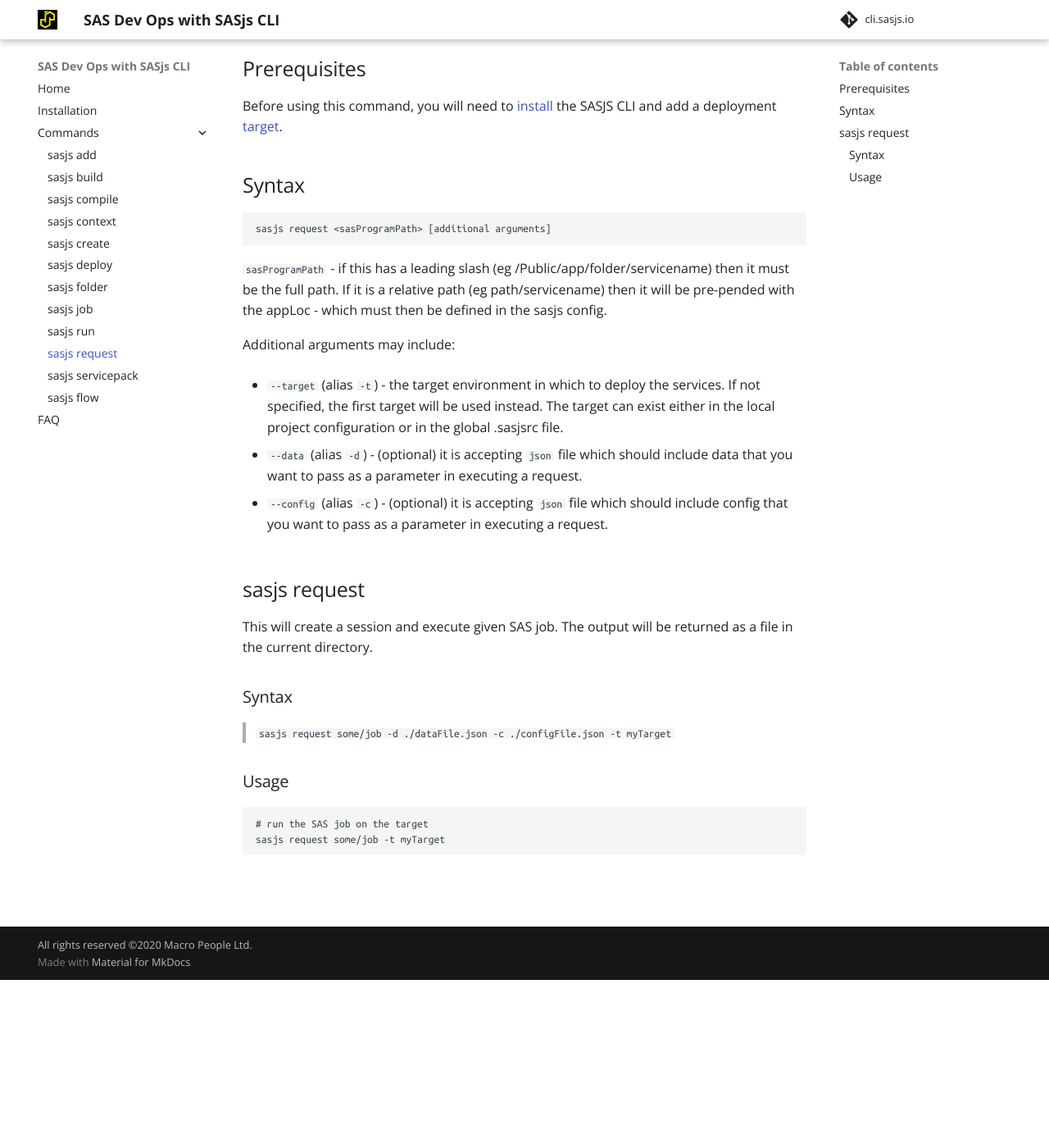
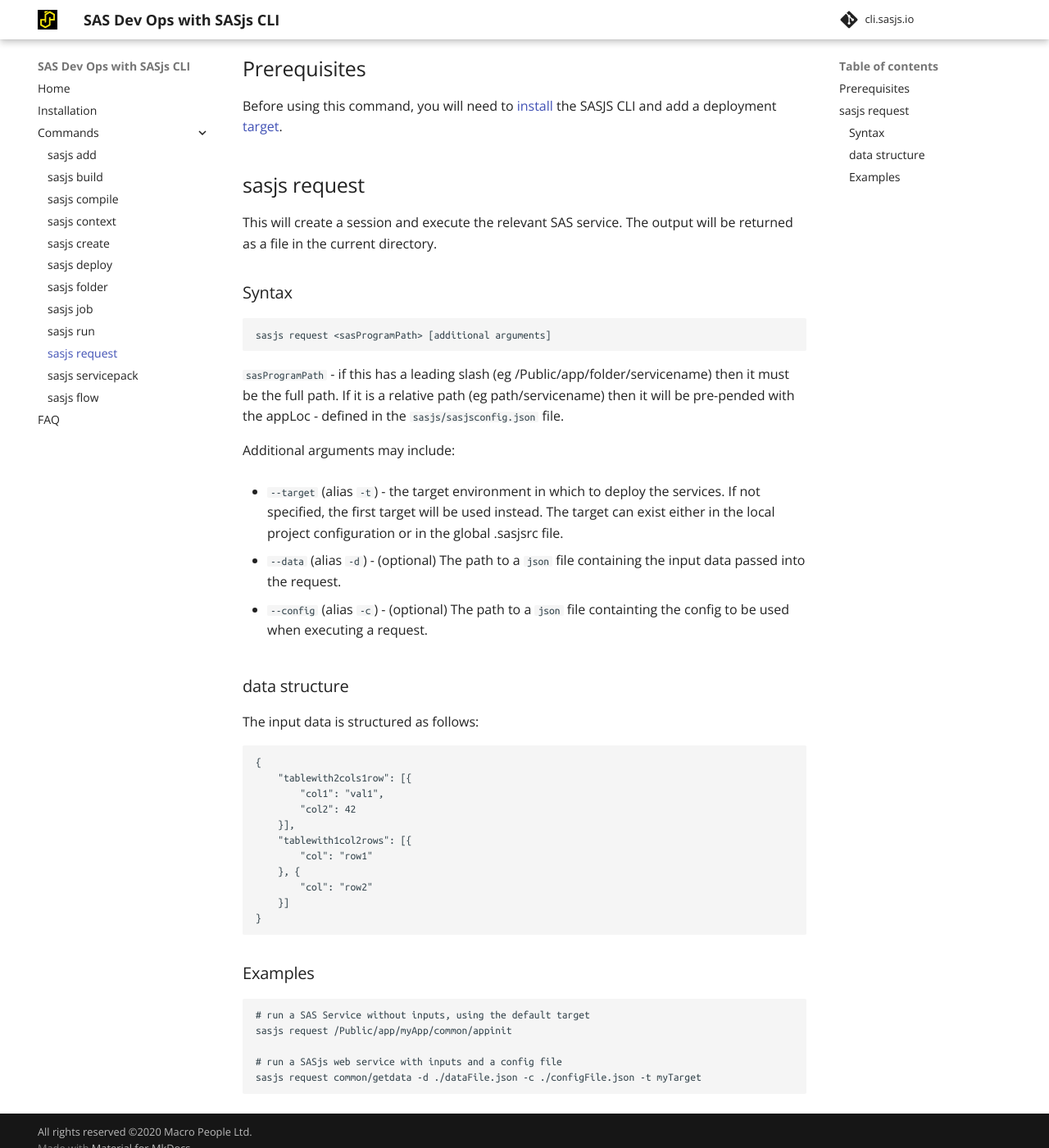
Before and after one commit to sasjs/cli.sasjs.io, an MkDocs documentation site: the page built from docs/request.md, in a window 1280 px wide and 1400 px high, scrolled down 205 px. Shown: the whole window at 82% size. Built offline with MkDocs 1.6.1 and Material for MkDocs 9.7.7, drawn with Linux system fonts in a browser that asks for light colours; some of the changed text lies outside the part shown.

Commit message:
Update request.md

````diff
--- a/docs/request.md
+++ b/docs/request.md
@@ -1,49 +1,64 @@
 ---
 layout: article
-title: Executing SAS job on the server from the commandline
-description: SASjs CLI lets you execute SAS job in a Viya Compute Session, that is on server directly from the terminal (or commandline session).
+title: Executing SASjs web service from the commandline
+description: The SASjs CLI allows you execute SASjs web services directly from the command line
 og_image: https://sasjs.io/img/sasjs-cli-run.png?_=1
 ---
 
 sasjs request
 ====================
 
-The `sasjs request` command enables developers to submit SAS job for execution from the commandline.
+The `sasjs request` command enables developers to call SASjs web services from the commandline.
 
 ## Prerequisites
 Before using this command, you will need to [install](/installation) the SASJS CLI and add a deployment [target](/add).
 
-## Syntax
+## sasjs request
+
+This will create a session and execute the relevant SAS service. The output will be returned as a file in the current directory.
+
+### Syntax
 
 ```
 sasjs request <sasProgramPath> [additional arguments]
 ```
 
-`sasProgramPath` - if this has a leading slash (eg /Public/app/folder/servicename)
-then it must be the full path. If it is a relative path (eg path/servicename) then
-it will be pre-pended with the appLoc - which must then be defined in the sasjs config.
+`sasProgramPath` - if this has a leading slash (eg /Public/app/folder/servicename) then it must be the full path. If it is a relative path (eg path/servicename) then it will be pre-pended with the appLoc - defined in the `sasjs/sasjsconfig.json` file.
 
 Additional arguments may include:
 
 * `--target` (alias `-t`) - the target environment in which to deploy the services.  If not specified, the first target will be used instead.
 The target can exist either in the local project configuration or in the global .sasjsrc file.
 
-* `--data` (alias `-d`) - (optional) it is accepting `json` file which should include data that you want to pass as a parameter in executing a request.
+* `--data` (alias `-d`) - (optional) The path to a `json` file containing the input data passed into the request.
 
-* `--config` (alias `-c`) - (optional) it is accepting `json` file which should include config that you want to pass as a parameter in executing a request.
+* `--config` (alias `-c`) - (optional) The path to a `json` file containting the config to be used when executing a request.
+
+### data structure
+
+The input data is structured as follows:
+
+```
+{
+    "tablewith2cols1row": [{
+        "col1": "val1",
+        "col2": 42
+    }],
+    "tablewith1col2rows": [{
+        "col": "row1"
+    }, {
+        "col": "row2"
+    }]
+}
+```
 
 
-## sasjs request
-
-This will create a session and execute given SAS job. The output will be returned as a file in the current directory.
-
-### Syntax
-
-> `sasjs request some/job -d ./dataFile.json -c ./configFile.json -t myTarget`
-
-### Usage
+### Examples
 
 ```
-# run the SAS job on the target
-sasjs request some/job -t myTarget
+# run a SAS Service without inputs, using the default target
+sasjs request /Public/app/myApp/common/appinit
+
+# run a SASjs web service with inputs and a config file
+sasjs request common/getdata -d ./dataFile.json -c ./configFile.json -t myTarget
 ```
````
